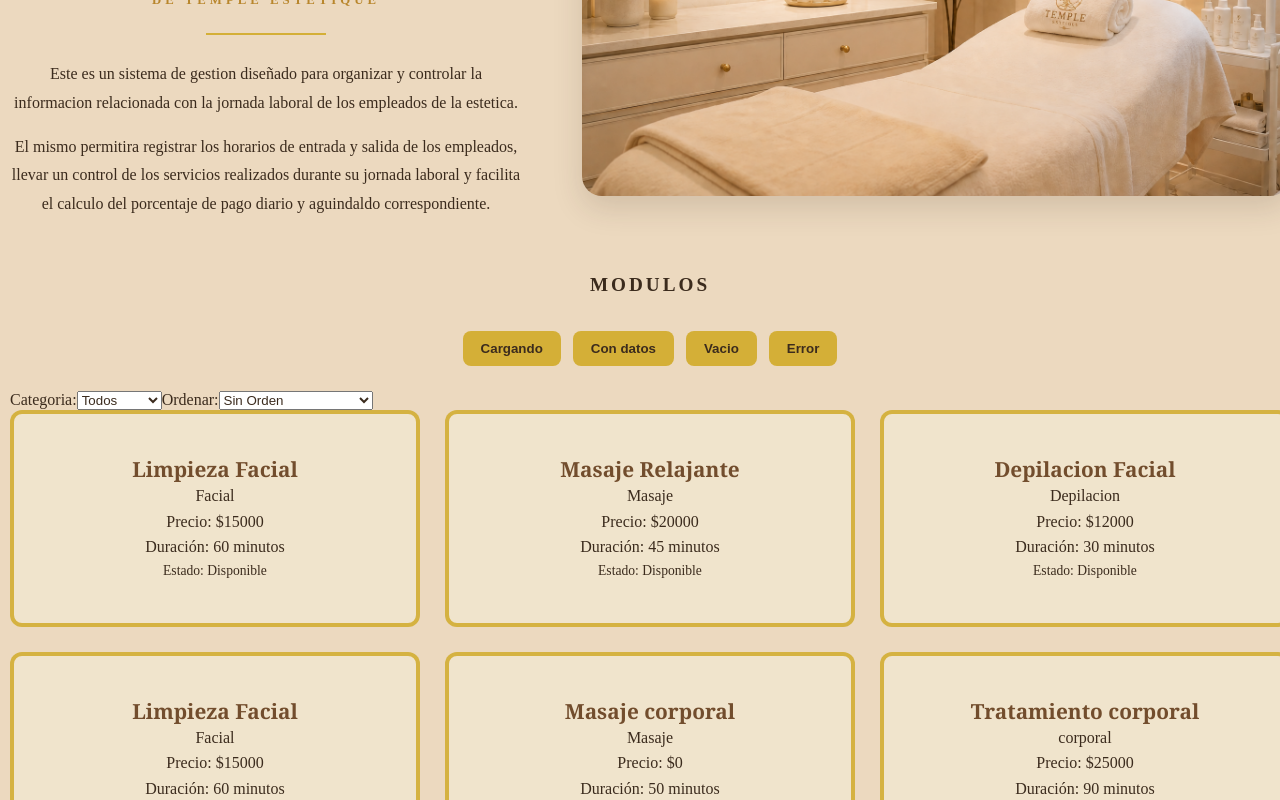
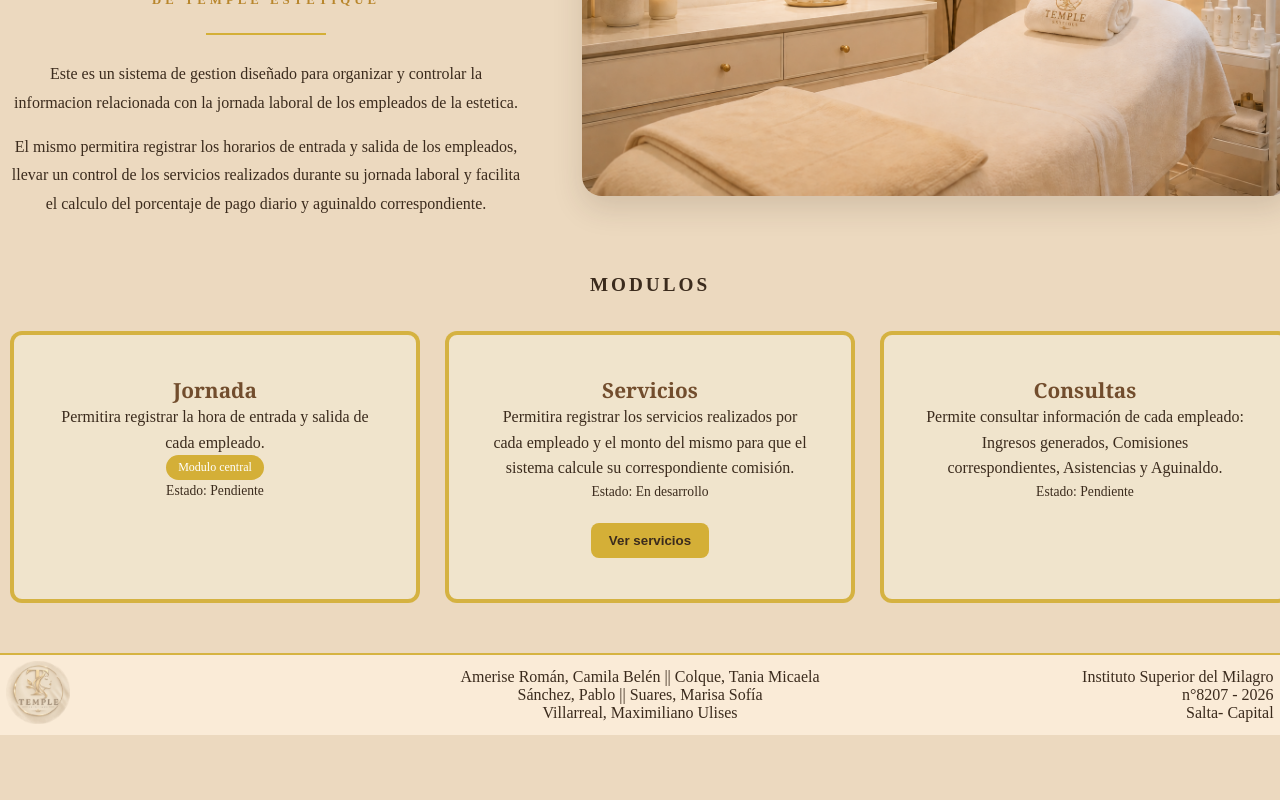
Before and after one commit to UlisesVillarreal/DesarrolloWeb, a React (Vite) app: page / in a window 1280 px wide. Shown: the part 440-1240 px from the top of the page. After the commit the page ends 1175 px from the top, so only its background shows below. Built offline with nearby package versions, Linux system fonts and the light colour scheme.

Commit message:
realice cambios

```diff
--- a/src/components/main/Main.jsx
+++ b/src/components/main/Main.jsx
@@ -1,5 +1,6 @@
 import React, { useState } from 'react'
 import estilos from './Main.module.css'
+import Servicio from '../servicio/Servicio'
 import Tarjeta from '../tarjeta/Tarjeta'
 import imagenEstetica from '../../assets/temple_estetique.png'
 
@@ -38,7 +39,7 @@ const servicios = [
   },
   {
     id: 5,
-    nombre: "Masaje corporal",
+    nombre: "Masaje Corporal",
     categoria: "Masaje",
     precio: 0,
     duracion: 50,
@@ -46,65 +47,171 @@ const servicios = [
   },
   {
     id: 6,
-    nombre: "Tratamiento corporal",
-    categoria: "corporal",
+    nombre: "Tratamiento Corporal",
+    categoria: "Corporal",
     precio: 25000,
     duracion: 90,
     estado: "No disponible"
   }
 ]
 
-
 export default function Main() {
-
+  const [pantalla, setPantalla] = useState("inicio")
   const [categoriaSeleccionada, setCategoriaSeleccionada] = useState("Todos")
   const [orden, setOrden] = useState("ninguno")
   const [estadoPantalla, setEstadoPantalla] = useState("datos")
+
+  // FILTRO
   const serviciosFiltrados = servicios.filter((servicio) => {
+
     if (categoriaSeleccionada === "Todos") {
       return true
     }
+
     return servicio.categoria === categoriaSeleccionada
   })
+
+  // ORDENAMIENTO
+  // Se crea una copia para no modificar el array original
   const serviciosOrdenados = [...serviciosFiltrados].sort((a, b) => {
+
     if (orden === "menor") {
       return a.precio - b.precio
     }
+
     if (orden === "mayor") {
       return b.precio - a.precio
     }
+
     return 0
   })
+
   const hayResultados = serviciosOrdenados.length > 0
+
   return (
   <main className={estilos.contenido}>
+
+    {/* =====================================
+        PANTALLA PRINCIPAL
+        ===================================== */}
+
+    {pantalla === "inicio" && (
+      <>
+
+        {/* PRESENTACIÓN */}
+
         <section className={estilos.presentacion}>
 
           <div className={estilos.textoPresentacion}>
 
-          <h3 className={estilos.subtitulos}>Bienvenidos a</h3>
-          <h1 className={estilos.titulo}>EL SISTEMA DE GESTION INTEGRAL</h1>
-          <h3 className={estilos.subtitulos}>De Temple Estetique</h3>
+            <h3 className={estilos.subtitulos}>
+              Bienvenidos a
+            </h3>
+
+            <h1 className={estilos.titulo}>
+              EL SISTEMA DE GESTION INTEGRAL
+            </h1>
+
+            <h3 className={estilos.subtitulos}>
+              De Temple Estetique
+            </h3>
 
             <div className={estilos.linea}></div>
 
-          <p className={estilos.descripcion}> Este es un sistema de gestion diseñado para organizar y controlar la informacion relacionada con la jornada laboral de los empleados de la estetica.</p>
+            <p className={estilos.descripcion}>
+              Este es un sistema de gestion diseñado para organizar y
+              controlar la informacion relacionada con la jornada laboral
+              de los empleados de la estetica.
+            </p>
 
-          <p className={estilos.descripcion}>El mismo permitira registrar los horarios de entrada y salida de los empleados, llevar un control de los servicios realizados durante su jornada laboral y facilita el calculo del porcentaje de pago diario y aguindaldo correspondiente.</p>
+            <p className={estilos.descripcion}>
+              El mismo permitira registrar los horarios de entrada y salida
+              de los empleados, llevar un control de los servicios realizados
+              durante su jornada laboral y facilita el calculo del porcentaje
+              de pago diario y aguinaldo correspondiente.
+            </p>
 
           </div>
 
+
           <div className={estilos.imagenPresentacion}>
-          <img src={imagenEstetica} alt="Interior de Temple Estetique"/>
+
+            <img
+              src={imagenEstetica}
+              alt="Interior de Temple Estetique"
+            />
+
           </div>
 
         </section>
 
+
+        {/* MÓDULOS */}
+
         <section className={estilos.seccionTarjetas}>
+
           <h2 className={estilos.tituloTarjetas}>
             Modulos
           </h2>
+
+
+          <div className={estilos.tarjetas}>
+
+            <Tarjeta
+              titulo="Jornada"
+              descripcion="Permitira registrar la hora de entrada y salida de cada empleado."
+              principal
+            />
+
+
+            <Tarjeta
+              titulo="Servicios"
+              descripcion="Permitira registrar los servicios realizados por cada empleado y el monto del mismo para que el sistema calcule su correspondiente comisión."
+              estado="En desarrollo"
+              onClick={() => setPantalla("servicios")}
+            />
+
+
+            <Tarjeta
+              titulo="Consultas"
+              descripcion="Permite consultar información de cada empleado: Ingresos generados, Comisiones correspondientes, Asistencias y Aguinaldo."
+            />
+
+          </div>
+
+        </section>
+
+      </>
+    )}
+
+
+    {/* =====================================
+        PANTALLA DE SERVICIOS
+        ===================================== */}
+
+    {pantalla === "servicios" && (
+
+      <section className={estilos.seccionTarjetas}>
+
+        {/* VOLVER */}
+
+        <button
+          className={estilos.botonVolver}
+          onClick={() => setPantalla("inicio")}
+        >
+          ← Volver a módulos
+        </button>
+
+
+        <h2 className={estilos.tituloTarjetas}>
+          Servicios
+        </h2>
+
+
+        {/* BOTONES DE ESTADOS */}
+
         <div className={estilos.controlesEstados}>
+
           <button onClick={() => setEstadoPantalla("cargando")}>
             Cargando
           </button>
@@ -114,57 +221,118 @@ export default function Main() {
           </button>
 
           <button onClick={() => setEstadoPantalla("vacio")}>
-            Vacio
+            Vacío sin error
           </button>
 
           <button onClick={() => setEstadoPantalla("error")}>
-            Error
+            Con error
           </button>
+
         </div>
 
-        <div>
+
+        {/* FILTRO Y ORDENAMIENTO */}
+
+        <div className={estilos.controlesFiltros}>
+
           <label>
-            Categoria:
+            Categoría:
+
             <select
               value={categoriaSeleccionada}
-              onChange={(e) => setCategoriaSeleccionada(e.target.value)}
+              onChange={(e) =>
+                setCategoriaSeleccionada(e.target.value)
+              }
             >
-              <option value="Todos">Todos</option>
-              <option value="Facial">Facial</option>
-              <option value="Masaje">Masaje</option>
-              <option value="Depilacion">Depilacion</option>
-              <option value="corporal">Corporal</option>
-              <option value="Manicura">Manicura</option>
+
+              <option value="Todos">
+                Todos
+              </option>
+
+              <option value="Facial">
+                Facial
+              </option>
+
+              <option value="Masaje">
+                Masaje
+              </option>
+
+              <option value="Depilacion">
+                Depilación
+              </option>
+
+              <option value="Corporal">
+                Corporal
+              </option>
+
             </select>
+
           </label>
+
 
           <label>
             Ordenar:
+
             <select
               value={orden}
-              onChange={(e) => setOrden(e.target.value)}
+              onChange={(e) =>
+                setOrden(e.target.value)
+              }
             >
-              <option value="ninguno">Sin Orden</option>
-              <option value="menor">Precio menor a mayor</option>
-              <option value="mayor">Precio mayor a menor</option>
+
+              <option value="ninguno">
+                Sin orden
+              </option>
+
+              <option value="menor">
+                Precio menor a mayor
+              </option>
+
+              <option value="mayor">
+                Precio mayor a menor
+              </option>
+
             </select>
+
           </label>
+
         </div>
 
+
+        {/* LISTADO DE SERVICIOS */}
+
         <div className={estilos.tarjetas}>
+
+          {/* CARGANDO */}
+
           {estadoPantalla === "cargando" && (
-            <p>Cargando servicios...</p>
+            <p>Cargando</p>
           )}
+
+
+          {/* ERROR */}
+
           {estadoPantalla === "error" && (
-            <p>Error al cargar los servicios.</p>
+            <p>Con error</p>
           )}
+
+
+          {/* VACÍO */}
+
           {estadoPantalla === "vacio" && (
-            <p>No hay servicios disponibles.</p>
+            <p>Vacío sin error</p>
           )}
+
+
+          {/* CON DATOS */}
+
           {estadoPantalla === "datos" && (
+
             hayResultados ? (
+
               serviciosOrdenados.map((servicio) => (
-                <Tarjeta
+
+                <Servicio
                   key={servicio.id}
                   nombre={servicio.nombre}
                   categoria={servicio.categoria}
@@ -172,15 +340,25 @@ export default function Main() {
                   duracion={servicio.duracion}
                   estado={servicio.estado}
                 />
+
               ))
+
             ) : (
-              <p>No se encontraron servicios con el filtro seleccionado</p>
+
+              <p>
+                No se encontraron servicios con el filtro seleccionado
+              </p>
+
             )
+
           )}
+
         </div>
 
+      </section>
 
-      </section>
+    )}
+
   </main>
 )
 }
--- a/src/components/main/Main.module.css
+++ b/src/components/main/Main.module.css
@@ -97,24 +97,3 @@
     display: block;
 
 }
-
-.controlesEstados {
-    display: flex;
-    justify-content: center;
-    gap: 12px;
-    margin-bottom: 25px;
-}
-
-.controlesEstados button {
-    padding: 10px 18px;
-    border: none;
-    border-radius: 8px;
-    background-color: #D4AF37;
-    color: #3B2B1D;
-    font-weight: bold;
-    cursor: pointer;
-}
-
-.controlesEstados button:hover {
-    opacity: 0.8;
-}
--- /dev/null
+++ b/src/components/servicio/Servicio.jsx
@@ -0,0 +1,42 @@
+    import React from 'react'
+    import estilos from './Servicio.module.css'
+
+    export default function Servicio({
+    nombre,
+    categoria,
+    precio,
+    duracion,
+    estado
+    }) {
+    return (
+        <article className={estilos.servicio}>
+
+        <h3 className={estilos.nombre}>
+            {nombre}
+        </h3>
+
+        <p className={estilos.categoria}>
+            {categoria}
+        </p>
+
+        <div className={estilos.informacion}>
+
+            <p>
+            <strong>Precio:</strong> $
+            {precio !== null ? precio : 'No especificado'}
+            </p>
+
+            <p>
+            <strong>Duración:</strong> {duracion} minutos
+            </p>
+
+            <p>
+            <strong>Estado:</strong>{' '}
+            {estado !== null ? estado : 'Sin información'}
+            </p>
+
+        </div>
+
+        </article>
+    )
+    }
--- a/src/components/tarjeta/Tarjeta.jsx
+++ b/src/components/tarjeta/Tarjeta.jsx
@@ -2,26 +2,37 @@ import React from 'react'
 import estilos from './Tarjeta.module.css'
 
 export default function Tarjeta({
-    nombre,
-    categoria,
-    precio,
-    duracion,
-    estado,
-    }) {
+    titulo,
+    descripcion,
+    estado = 'Pendiente',
+    principal = false,
+    onClick
+}) {
     return (
-        <article className={estilos.tarjeta}>
+        <article className={`${estilos.tarjeta} ${principal ? estilos.destacada : ''}`}>
 
-            <h3>{nombre}</h3>
+            <h3>{titulo}</h3>
 
-            <p>{categoria}</p>
+            <p>{descripcion}</p>
 
-            <p>Precio: ${precio}</p>
-
-            <p>Duración: {duracion} minutos</p>
+            {principal && (
+                <span className={estilos.insignia}>
+                    Modulo central
+                </span>
+            )}
 
             <p className={estilos.estado}>
-                Estado: {estado ?? 'Sin Estado'}
+                Estado: {estado}
             </p>
+
+            {onClick && (
+                <button
+                    className={estilos.boton}
+                    onClick={onClick}
+                >
+                    Ver servicios
+                </button>
+            )}
 
         </article>
     )
--- a/src/components/tarjeta/Tarjeta.module.css
+++ b/src/components/tarjeta/Tarjeta.module.css
@@ -41,3 +41,18 @@
     color: #6B5845;
     font-size: 0.85rem;
 }
+
+.boton {
+    margin-top: 20px;
+    padding: 10px 18px;
+    border: none;
+    border-radius: 8px;
+    background-color: #D4AF37;
+    color: #3B2B1D;
+    font-weight: bold;
+    cursor: pointer;
+}
+
+.boton:hover {
+    opacity: 0.8;
+}
```
Also changed, not shown: src/components/servicio/Servicio.module.css (added, +51 -0 lines). Lines whose indentation alone changed are shown as unchanged.
